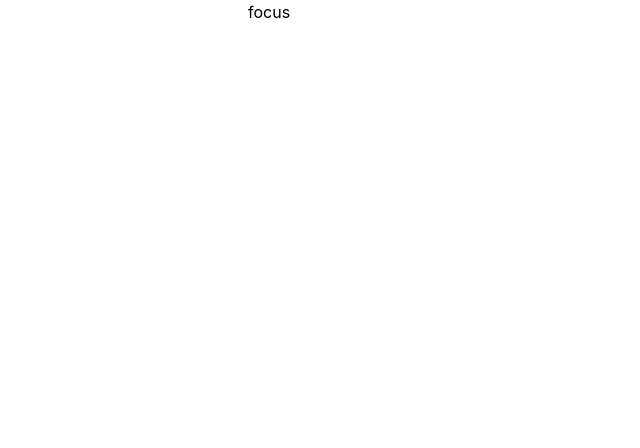
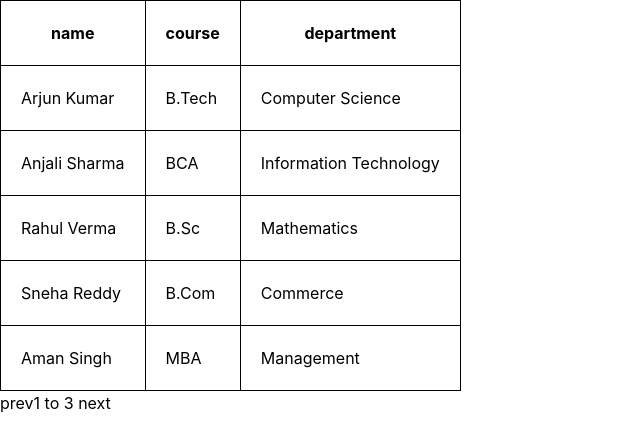
Before and after one commit to shifa-yasmin/react-advance-topic, a React (Vite) app: page / in a window 1280 px wide. Shown: the top 448 px of the page, without its empty margins (0-640 px from the left). Built offline with nearby package versions, Linux system fonts and the light colour scheme; data requests are answered from the project's data file.

Commit message:
pagination students

```diff
--- a/src/App.jsx
+++ b/src/App.jsx
@@ -3,19 +3,22 @@
 // import { Counterintervall } from "./Counterintervall"
 // import Button from "./Button"
 // import Fetchpost from "./Fetchpost"
-import UseRef from "./UseRef"
+// import UseRef from "./UseRef"
+
+import Pagination from "./Pagination"
 
 // import TudoTrash from "./TudoTrash"
 
 const App = () => {
   return (
     <div>
-      <UseRef/>
+      {/* <UseRef/> */}
       {/* <Colorchange/> */}
       {/* <Counterintervall/> */}
       {/* <Button/> */}
       {/* <Fetchpost/> */}
       {/* <TudoTrash/> */}
+      <Pagination/>
     </div>
   )
 }
--- /dev/null
+++ b/src/Pagination.jsx
@@ -0,0 +1,45 @@
+import React, { useEffect, useState } from 'react'
+import axios from "axios"
+const Pagination = () => {
+    const [currentpage,setCurrentpage]=useState(1);
+    const stdperpage=5;
+    const [data,setData]=useState([])
+    useEffect(()=>{
+    axios.get("http://localhost:3000/students")
+    .then((res)=>{
+        setData(res.data)
+        console.log(res.data)
+    })
+    },[])
+    const lastIndex=currentpage*stdperpage;
+    const firstIndex=lastIndex-stdperpage;
+    const totelstd=data.slice(firstIndex,lastIndex);
+    const totelPage=Math.ceil(data.length/stdperpage);
+  return (
+    <div>
+        <table className=' border border-black'>
+            <thead>
+             <tr>
+                <th className='p-5 border border-black'>name</th>
+                <th className='p-5 border border-black'>course</th>
+                <th className='p-5 border border-black'>department</th>
+             </tr>
+            </thead>
+            <tbody>
+                {totelstd.map((n)=>(
+                    <tr>
+                       <td className='p-5 border border-black'>{n.name}</td>
+                        <td className='p-5 border border-black'>{n.course}</td>
+                         <td className='p-5 border border-black'>{n.department}</td>
+                    </tr>
+                ))}
+            </tbody>
+        </table>
+        <button onClick={()=>setCurrentpage(currentpage-1)} disabled={currentpage===1}>prev</button>
+        <span>{currentpage} to {totelPage} </span>
+        <button onClick={()=>setCurrentpage(currentpage+1)} disabled={currentpage===totelPage}>next</button>
+    </div>
+  )
+}
+
+export default Pagination
```
Also changed, not shown: src/UseRef.jsx (+22 -1 lines).
